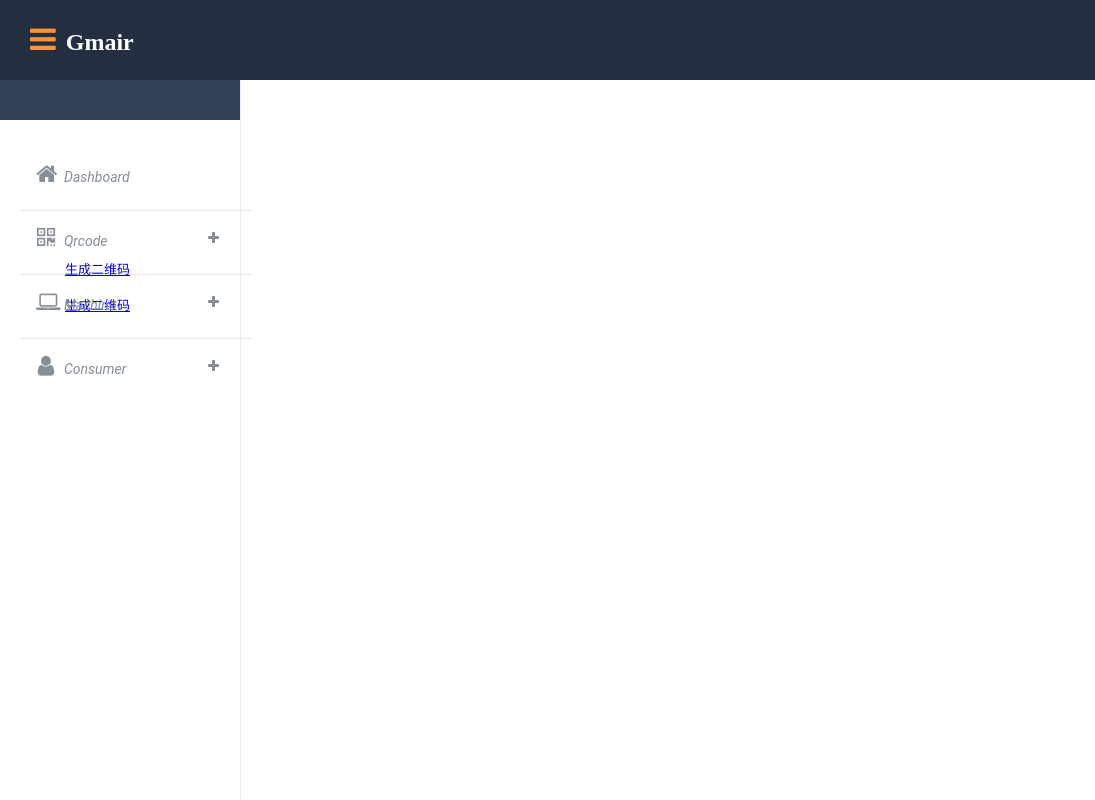
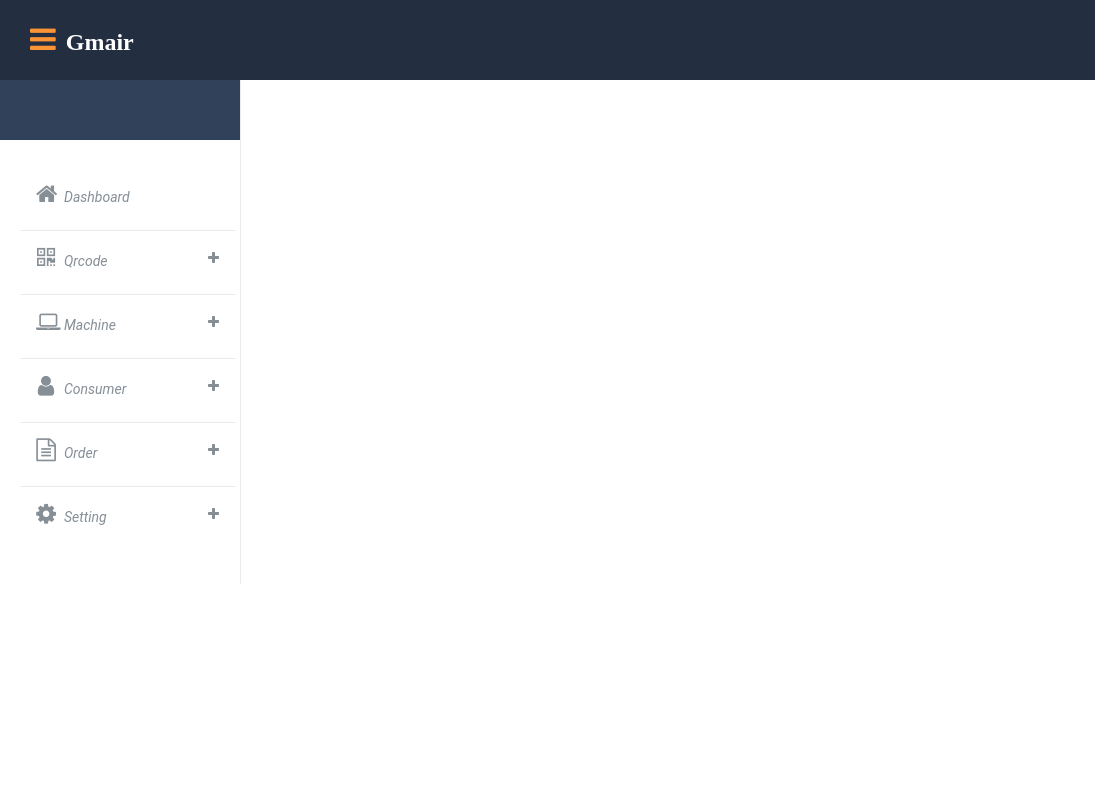
Before and after one commit to gitminingOrg/management-frontend, a React app: page / in a window 1280 px wide. Shown: the full height of the page, 0-1095 px from the left. Built offline with nearby package versions, Linux system fonts and the light colour scheme.

Commit message:
侧边栏

```diff
--- a/src/component/leftside.js
+++ b/src/component/leftside.js
@@ -1,5 +1,127 @@
 //left side bar
 import React from 'react'
+
+
+function handleClick(e) {
+    e.preventDefault();
+
+    let tagName = e.target.tagName.toLowerCase();
+    let targetNode = e.target;
+    if (tagName=== "span") {
+        targetNode = targetNode.parentNode.parentNode;
+    }
+
+    let spanLastChild = targetNode.firstChild.lastChild;
+    let ul = targetNode.parentNode.lastChild;
+    let className = targetNode.className;
+
+    //if not show sub items
+    if (className.toString().indexOf("show-sub") === -1) {
+        className = className.toString().concat(" show-sub");
+        ul.style.display = 'block';
+        spanLastChild.className = "fa fa-minus last-child";
+    } else {
+        className = className.toString().replace("show-sub", "");
+        ul.style.display = 'none';
+        spanLastChild.className = "fa fa-plus last-child";
+    }
+
+    targetNode.className = className;
+}
+
+class Qrcode extends React.Component{
+
+    constructor(props){
+        super(props);
+    }
+
+    render() {
+        return(
+            <li className="nav-item nav-link with-sub">
+                <a href="javascript:" className="nav-link with-sub" onClick={handleClick}>
+                    <i className="icon icon-qrcode">
+                        <span className="fa fa-qrcode first-child"/>
+                        <span>Qrcode</span>
+                        <span className="fa fa-plus last-child"/>
+                    </i>
+                </a>
+                <ul className="nav-sub">
+                    <li className="nav-item">
+                        <a href="#" className="nav-link">二维码统计</a>
+                    </li>
+                    <li className="nav-item">
+                        <a href="#" className="nav-link">生成二维码</a>
+                    </li>
+                </ul>
+            </li>
+        )
+    }
+}
+
+class Machine extends React.Component{
+    render() {
+        return (
+            <li className="nav-item nav-link with-sub">
+                <a href="javascript:" className="nav-link with-sub">
+                    <i className="icon icon-machine">
+                        <span className="fa fa-laptop first-child"/>
+                        <span>Machine</span>
+                        <span className="fa fa-plus last-child"/>
+                    </i>
+                </a>
+            </li>
+        )
+    }
+}
+
+class Consumer extends React.Component{
+    render() {
+        return (
+            <li className="nav-item nav-link with-sub">
+                <a href="javascript:" className="nav-link with-sub">
+                    <i className="icon icon-consumer">
+                        <span className="fa fa-user first-child"/>
+                        <span>Consumer</span>
+                        <span className="fa fa-plus last-child"/>
+                    </i>
+                </a>
+            </li>
+        )
+    }
+}
+
+class Order extends React.Component{
+    render() {
+        return(
+            <li className="nav-item nav-link with-sub">
+                <a href="javascript:" className="nav-link with-sub">
+                    <i className="icon icon-order">
+                        <span className="fa fa-file-text-o first-child"/>
+                        <span>Order</span>
+                        <span className="fa fa-plus last-child"/>
+                    </i>
+                </a>
+            </li>
+        )
+    }
+}
+
+class Settings extends React.Component{
+    render() {
+        return(
+            <li className="nav-item nav-link with-sub">
+                <a href="javascript:" className="nav-link with-sub">
+                    <i className="icon icon-gear">
+                        <span className="fa fa-gear first-child"/>
+                        <span>Setting</span>
+                        <span className="fa fa-plus last-child"/>
+                    </i>
+                </a>
+            </li>
+        )
+    }
+}
+
 
 class LeftSide extends React.Component{
     render(){
@@ -17,41 +139,11 @@ class LeftSide extends React.Component{
                                     </i>
                                 </a>
                             </li>
-                            <li className="nav-item nav-link with-sub">
-                                <a href="javascript:" className="nav-link with-sub">
-                                    <i className="icon icon-qrcode">
-                                        <span className="fa fa-qrcode first-child"/>
-                                        <span>Qrcode</span>
-                                        <span className="fa fa-plus last-child"/>
-                                    </i>
-                                    <ul className="nav-sub">
-                                        <li className="nav-item">
-                                            <a href="#" className="nav-link">生成二维码</a>
-                                        </li>
-                                        <li className="nav-item">
-                                            <a href="#" className="nav-link">生成二维码</a>
-                                        </li>
-                                    </ul>
-                                </a>
-                            </li>
-                            <li className="nav-item nav-link with-sub">
-                                <a href="javascript:" className="nav-link with-sub">
-                                    <i className="icon icon-machine">
-                                        <span className="fa fa-laptop first-child"/>
-                                        <span>Machine</span>
-                                        <span className="fa fa-plus last-child"/>
-                                    </i>
-                                </a>
-                            </li>
-                            <li className="nav-item nav-link with-sub">
-                                <a href="javascript:" className="nav-link with-sub">
-                                    <i className="icon icon-consumer">
-                                        <span className="fa fa-user first-child"/>
-                                        <span>Consumer</span>
-                                        <span className="fa fa-plus last-child"/>
-                                    </i>
-                                </a>
-                            </li>
+                            <Qrcode/>
+                            <Machine/>
+                            <Consumer/>
+                            <Order/>
+                            <Settings/>
                         </ul>
                     </div>
                 </div>
--- a/src/style/header.css
+++ b/src/style/header.css
@@ -20,7 +20,7 @@ body{
     align-items: center;
     justify-content: space-between;
     background-color: #232e40;
-    padding: 0 15px 0 0;
+    /*padding: 0 15px 0 0;*/
     z-index: 1000;
     overflow: hidden;
 }
--- a/src/style/leftside.css
+++ b/src/style/leftside.css
@@ -1,6 +1,6 @@
 .sideleft {
     border-right: 1px solid #e9ecef;
-    position: fixed;
+    /*position: fixed;*/
     top: 60px;
     bottom: 0;
     width: 240px;
@@ -19,7 +19,7 @@
 }
 
 .tab-pane{
-    position: absolute;
+    /*position: absolute;*/
     top: 60px;
     left: 0;
     right: 0;
@@ -49,6 +49,8 @@
 .nav-link{
     display: block;
     padding: 0.5rem 1rem;
+    text-decoration: none;
+    padding-right: 0;
 }
 
 .sideleft-menu > .nav-item > .nav-link {
@@ -86,5 +88,9 @@ li.with-sub {
     margin: 0 0 5px 13px;
     list-style: none;
     font-size: 13px;
-    display: block;
+    display: none;
 }
+
+.sideleft-menu .nav-sub .nav-item a {
+    color: #868e96;
+}
```
